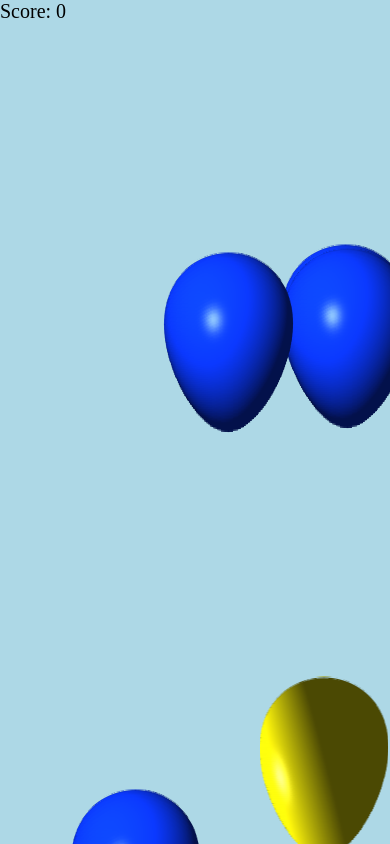
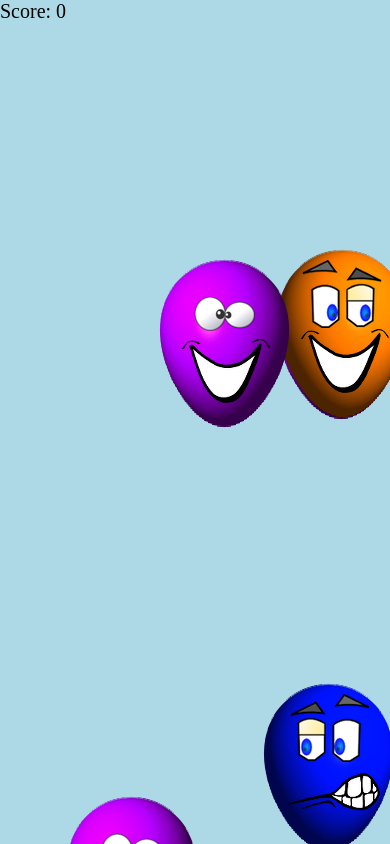
Before and after one commit to neiliux/ballon-punch, a plain HTML site: page src/index.html in a window 390 px wide. Drawn offline with Linux system fonts and the light colour scheme; some packages are replaced by stand-ins of ours.

Commit message:
1) Updating balloon assets. 2) Added pop sound when balloon is clicked.

```diff
--- a/src/assets/css/game.css
+++ b/src/assets/css/game.css
@@ -35,19 +35,42 @@ html, body {
 }
 
 .blue {
-    background: url(../images/Ballon-Generic-Blue.png) center;
+    background: url(../images/Balloon-Blue.png) center;
     width: 138px;
     height: 182px;
 }
 
 .red {
-    background: url(../images/Ballon-Generic-Red.png) center;
+    background: url(../images/Balloon-Red.png) center;
     width: 132px;
     height: 182px;
 }
 
 .yellow {
-    background: url(../images/Ballon-Generic-Yellow.png) center;
-    width: 128px;
+    background: url(../images/Balloon-Yellow.png) center;
+    width: 132px;
     height: 182px;
 }
+
+.orange {
+    background: url(../images/Balloon-Orange.png) center;
+    width: 130px;
+    height: 170px;
+}
+
+.purple {
+    background: url(../images/Balloon-Purple.png) center;
+    width: 130px;
+    height: 182px;
+}
+
+.green {
+    background: url(../images/Balloon-Green.png) center;
+    width: 130px;
+    height: 182px;
+}
+
+.explode {
+    opacity: 0;
+    transform: scale(3) rotate(10deg);
+}
--- a/src/assets/js/balloonManager.js
+++ b/src/assets/js/balloonManager.js
@@ -2,6 +2,7 @@ var balloonManager = (function(scoreManager) {
     var balloons = [];
     var activeBalloonsCount = 0;
     var maxBalloonWidth = 100;
+    var balloonPopSound = new Audio('assets/audio/balloon-popping.wav');
 
     function initialize(canvas) {
         console.log('bm init');
@@ -27,6 +28,9 @@ var balloonManager = (function(scoreManager) {
                     balloonRef.active = false;
                     balloonRef.domElement.top = getCanvasHeight();
                     scoreManager.addToScore(balloonRef);
+
+                    //balloonRef.className += 'explode';
+                    balloonPopSound.play();
                 };
             })();
 
@@ -95,13 +99,19 @@ var balloonManager = (function(scoreManager) {
     }
 
     function setColor(balloon, colorIndex) {
-        balloon.color =  colorIndex || getRandomNumber(0, 15);
+        balloon.color =  colorIndex || getRandomNumber(0, 26);
         if (balloon.color <= 5) {
+            balloon.domElement.className += ' purple';
+        } else if (balloon.color <= 10) {
+            balloon.domElement.className += ' orange';
+        } else if (balloon.color <= 15) {
+            balloon.domElement.className += ' yellow';
+        } else if (balloon.color <= 20) {
+            balloon.domElement.className += ' red';
+        } else if (balloon.color <= 25) {
+            balloon.domElement.className += ' green';
+        } else {
             balloon.domElement.className += ' blue';
-        } else if (balloon.color <= 10) {
-            balloon.domElement.className += ' red';
-        } else {
-            balloon.domElement.className += ' yellow';
         }
     }
 
```
Also changed, not shown: src/assets/images/Ballon-Generic-Blue.png (deleted), src/assets/images/Ballon-Generic-Red.png (deleted), src/assets/images/Ballon-Generic-Yellow.png (deleted), src/assets/images/Balloon-Blue.png (added), src/assets/images/Balloon-Green.png (added), src/assets/images/Balloon-Orange.png (added), src/assets/images/Balloon-Purple.png (added), src/assets/images/Balloon-Red.png (added), src/assets/images/Balloon-Yellow.png (added), src/assets/images/a-balloon.jpg (deleted), 2 other files.
